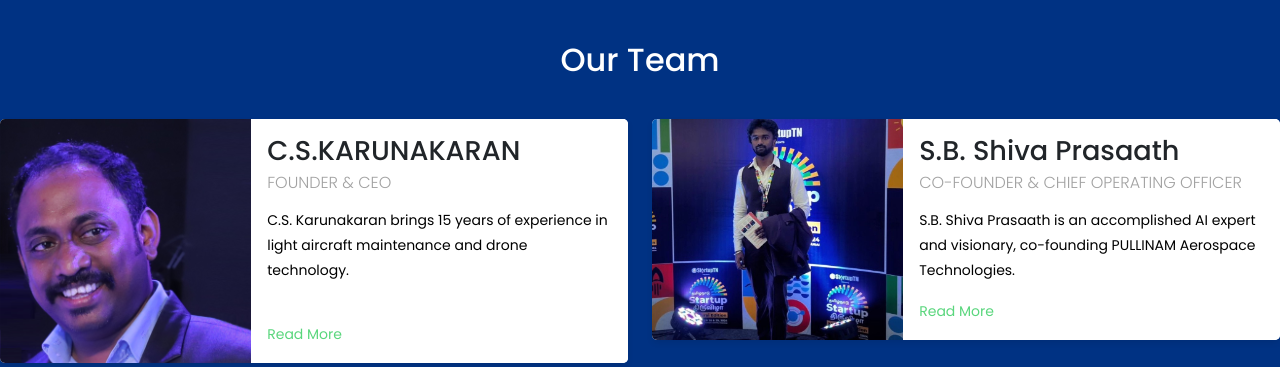
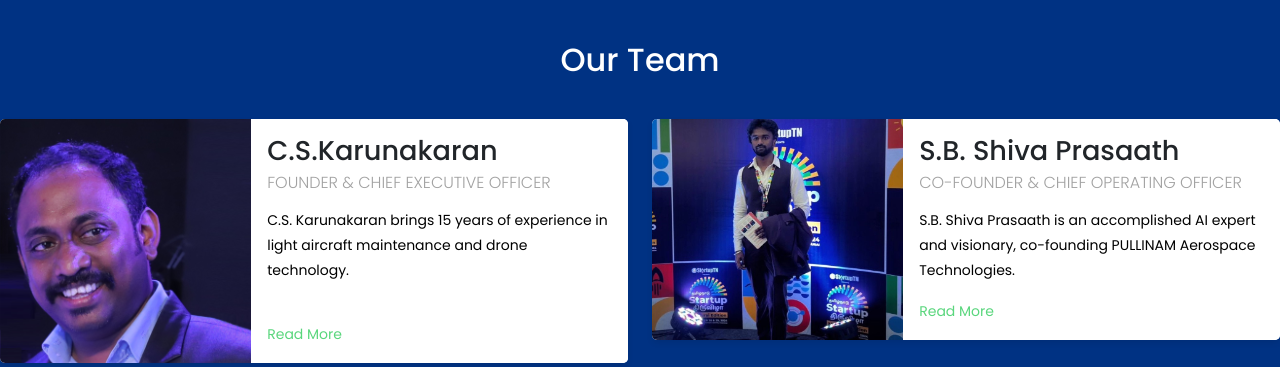
Before and after one commit to sujansaitej/Pullinam-Aerospace-Website, a plain HTML site: page index.html in a window 1280 px wide. Shown: the part 1100-1467 px from the top of the page. Drawn offline with nearby package versions, Linux system fonts and the light colour scheme.

Commit message:
"Updated founder's name and title in index.html"

```diff
--- a/index.html
+++ b/index.html
@@ -327,8 +327,8 @@
             </div>
           </div>
           <div class="content-section">
-            <h1>C.S.KARUNAKARAN</h1>
-            <h2>FOUNDER & CEO</h2>
+            <h1>C.S.Karunakaran</h1>
+            <h2>Founder & Chief Executive Officer</h2>
             <p>C.S. Karunakaran brings 15 years of experience in light aircraft maintenance and drone technology.</p>
             <br>
             <p class="read-more">
```
